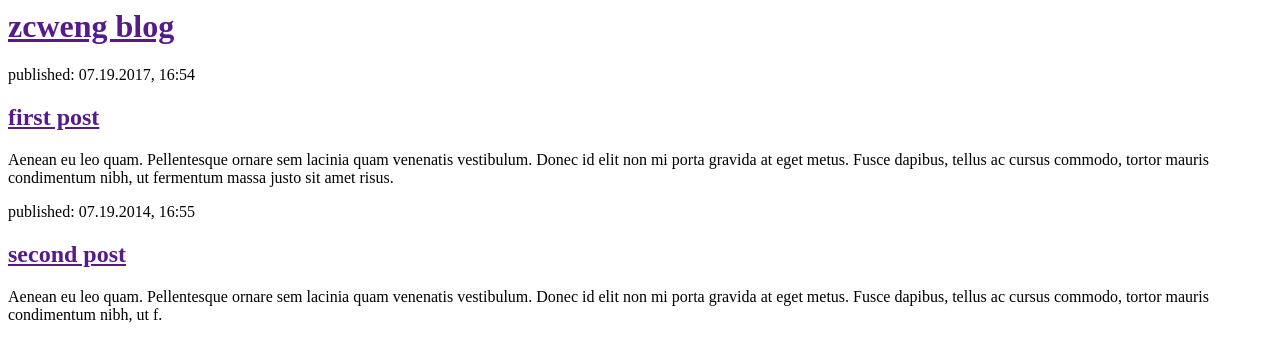
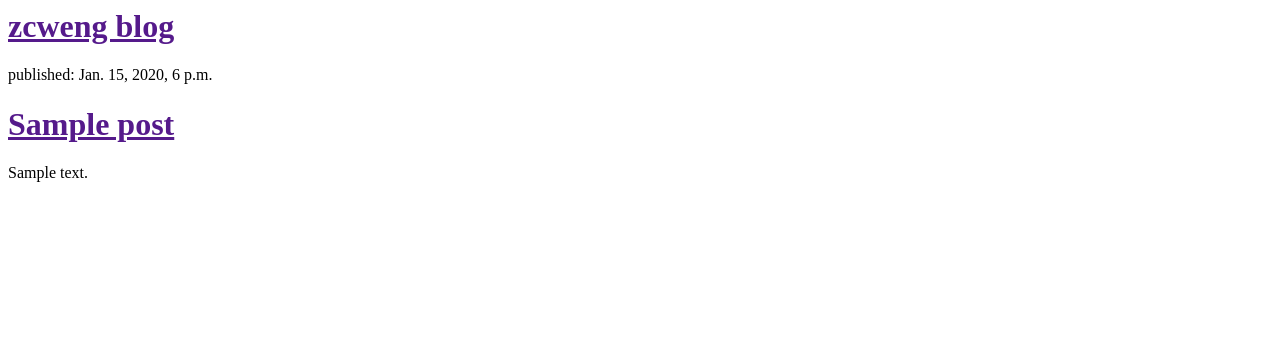
Before and after one commit to winstic/djangoBlog, a Django app: template blog/templates/blog/post_list.html in a window 1280 px wide. Shown: the top 362 px of the page. Run offline with Django 3.2, Linux system fonts and the light colour scheme; the template is opened without the code that fills it: values that come from a table or form of the project are taken from there, others are empty; tables that the repository leaves empty hold one stand-in row (values such as "Sample post").

Commit message:
modified templates html to show the blog posts

```diff
--- a/blog/models.py
+++ b/blog/models.py
@@ -9,11 +9,11 @@ class Post(models.Model):
 	## ForeignKey指向另一个模型的连接
 	title = models.CharField(max_length=200)
 	text = models.TextField()
-	created_data = models.DateTimeField(blank=True, null=True)
-	published_data = models.DateTimeField(blank=True, null=True)
+	created_date = models.DateTimeField(blank=True, null=True)
+	published_date = models.DateTimeField(blank=True, null=True)
 
 	def publish(self):
-		self.published_data = timezone.now()
+		self.published_date = timezone.now()
 		self.save()
 
 	def __str__(self):
--- a/blog/templates/blog/post_list.html
+++ b/blog/templates/blog/post_list.html
@@ -6,17 +6,12 @@
 		<div>
 			<h1><a href="">zcweng blog</a></h1>
 		</div>
-
-		<div>
-			<p>published: 07.19.2017, 16:54</p>
-			<h2><a href="">first post</a></h2>
-			<p>Aenean eu leo quam. Pellentesque ornare sem lacinia quam venenatis vestibulum. Donec id elit non mi porta gravida at eget metus. Fusce dapibus, tellus ac cursus commodo, tortor mauris condimentum nibh, ut fermentum massa justo sit amet risus.</p>
-		</div>
-
-		<div>
-            <p>published: 07.19.2014, 16:55</p>
-            <h2><a href="">second post</a></h2>
-            <p>Aenean eu leo quam. Pellentesque ornare sem lacinia quam venenatis vestibulum. Donec id elit non mi porta gravida at eget metus. Fusce dapibus, tellus ac cursus commodo, tortor mauris condimentum nibh, ut f.</p>
-        </div>
+		{% for post in posts %}
+			<div>
+				<p>published: {{ post.published_date }}</p>
+				<h1><a href="">{{ post.title }}</a></h1>
+				<p>{{ post.text|linebreaksbr }}</p>
+			</div>
+		{% endfor %}
 	</body>
 </html>
```
Also changed, not shown: blog/views.py (+6 -1 lines), blog/migrations/0002_auto_20170720_1421.py (added).
